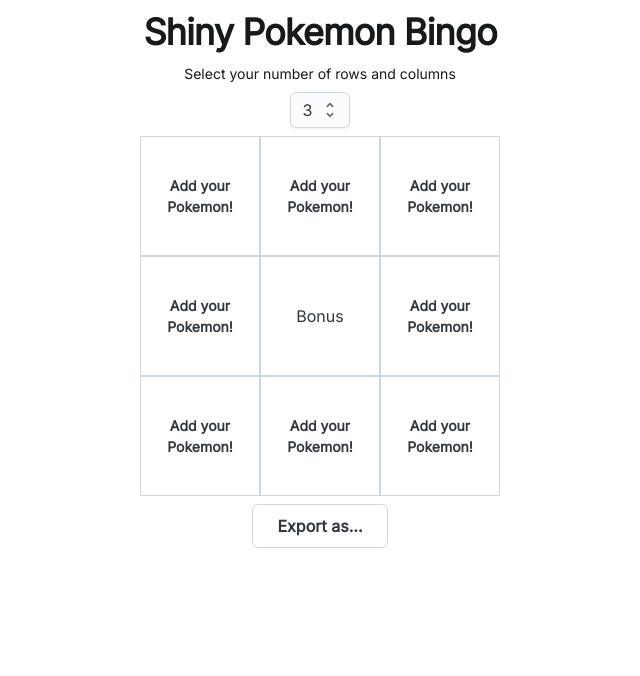
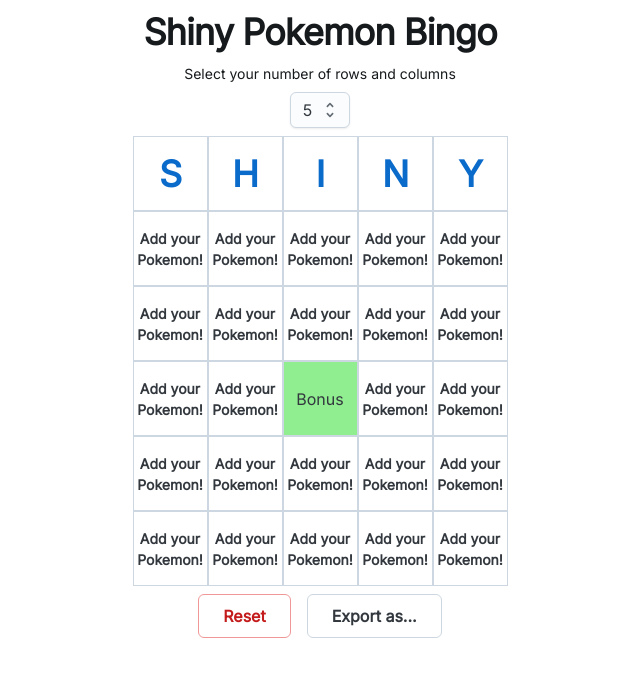
Before and after one commit to Dr-Wyatt/shinyPokemonBingo, a React (Vite) app: page / in a window 1280 px wide. Shown: the top 676 px of the page, without its empty margins (320-960 px from the left). Built offline with nearby package versions, Linux system fonts and the light colour scheme.

Commit message:
added words a nd other minor changes

```diff
--- a/src/BingoBoard.tsx
+++ b/src/BingoBoard.tsx
@@ -9,6 +9,7 @@
   MenuButton,
   Menu,
   MenuItem,
+  Typography,
 } from "@mui/joy";
 import React, { useCallback, useRef, useState } from "react";
 import { AddPokemonModal } from "./AddPokemonModal";
@@ -34,12 +35,35 @@
     }),
   );
 }
+function getMinWidth(numberOfRows: number): number {
+  switch (numberOfRows) {
+    case 3:
+      return 120;
+    case 5:
+      return 75;
+    default:
+      return 120;
+  }
+}
+
+function getBackGroundColor(status: BingoSquare["status"]): string | undefined {
+  switch (status) {
+    case "found":
+      return "lightGreen";
+    case "hunting":
+      return "orange";
+    case "not_found":
+      return undefined;
+    default:
+      return undefined;
+  }
+}
 
 export function BingoBoard(): React.JSX.Element {
   const exportRef = useRef();
 
   const [bingoBoard, setBingoBoard] = useState<BingoBoardType>(
-    createBingoBoard(3),
+    createBingoBoard(5),
   );
   const [numberOfRows, setNumberOfRows] = useState<number>(bingoBoard.length);
 
@@ -94,6 +118,10 @@
     [],
   );
 
+  const handleReset = useCallback(() => {
+    setBingoBoard(createBingoBoard(numberOfRows));
+  }, [numberOfRows]);
+
   const handleExport = useCallback(
     (fileType: string | null) => async () => {
       const element = exportRef.current;
@@ -137,7 +165,7 @@
               "select-number-of-rows-label select-number-of-rows",
           },
         }}
-        defaultValue={3}
+        defaultValue={5}
         onChange={handleNumberOfBoxes}
         value={numberOfRows}
       >
@@ -146,16 +174,31 @@
       </Select>
 
       <Box ref={exportRef}>
+        <Stack direction={"row"}>
+          {Array.from("SHINY").map((value, index) => (
+            <BingoSquareWrapper
+              bingoSquareID={`${value}-${index}`}
+              sx={{ minWidth: bingoBoard.length === 3 ? 72 : 75 }}
+            >
+              <Typography level="h1" color="primary">
+                {value}
+              </Typography>
+            </BingoSquareWrapper>
+          ))}
+        </Stack>
         {bingoBoard.map((row, rowIndex) => (
           <Stack key={`row-${rowIndex}`} direction={"row"}>
             {row.map((bingoSquare, index) => (
               <BingoSquareWrapper
-                bingoBoard={bingoBoard}
-                bingoSquare={bingoSquare}
+                bingoSquareID={bingoSquare.id}
+                sx={{
+                  minWidth: getMinWidth(bingoBoard.length),
+                  backgroundColor: getBackGroundColor(bingoSquare.status),
+                }}
               >
                 {(bingoBoard.length === 3 && bingoSquare.id === "1-1") ||
                 (bingoBoard.length === 5 && bingoSquare.id === "2-2") ? (
-                  <Box>Bonus</Box>
+                  <Box sx={{ backgroundColor: "lightGreen" }}>Bonus</Box>
                 ) : bingoSquare.path ? (
                   <Button
                     key={`${rowIndex}-${index}-edit-button`}
@@ -184,6 +227,15 @@
         ))}
       </Box>
 
+      <Stack direction={"row"} spacing={2}>
+        <Button
+          color="danger"
+          variant="outlined"
+          size={"lg"}
+          onClick={handleReset}
+        >
+          Reset
+        </Button>
         <Dropdown>
           <MenuButton size={"lg"}>Export as...</MenuButton>
           <Menu>
@@ -191,6 +243,7 @@
             <MenuItem onClick={handleExport("jpg")}>JPG</MenuItem>
           </Menu>
         </Dropdown>
+      </Stack>
       <AddPokemonModal
         square={selectedSquare}
         open={openAddModal}
--- a/src/BingoSquareWrapper.tsx
+++ b/src/BingoSquareWrapper.tsx
@@ -1,51 +1,25 @@
 import { AspectRatio } from "@mui/joy";
-import { BingoBoardType, BingoSquare } from "./BingoBoard";
+import { BingoSquare } from "./BingoBoard";
 
 import React, { PropsWithChildren } from "react";
-
-function getMinWidth(numberOfRows: number): number {
-  switch (numberOfRows) {
-    case 3:
-      return 120;
-    case 5:
-      return 75;
-    default:
-      return 100;
-  }
-}
-
-function getBackGroundColor(status: BingoSquare["status"]): string | undefined {
-  switch (status) {
-    case "found":
-      return "lightGreen";
-    case "hunting":
-      return "orange";
-    case "not_found":
-      return undefined;
-    default:
-      return undefined;
-  }
-}
+import { SxProps } from "@mui/joy/styles/types";
 
 interface Props {
-  bingoSquare: BingoSquare;
-  bingoBoard: BingoBoardType;
+  bingoSquareID: BingoSquare["id"];
+  sx?: SxProps;
 }
 
 export function BingoSquareWrapper(
   props: PropsWithChildren<Props>,
 ): React.JSX.Element {
-  const { bingoSquare, bingoBoard, children } = props;
+  const { bingoSquareID, sx, children } = props;
   return (
     <AspectRatio
-      id={bingoSquare.id}
-      key={bingoSquare.id}
+      id={bingoSquareID}
+      key={bingoSquareID}
       ratio={"1/1"}
       variant="outlined"
-      sx={{
-        minWidth: getMinWidth(bingoBoard.length),
-        backgroundColor: getBackGroundColor(bingoSquare.status),
-      }}
+      sx={sx}
     >
       {children}
     </AspectRatio>
--- a/tsconfig.node.json
+++ b/tsconfig.node.json
@@ -4,7 +4,7 @@
     "tsBuildInfoFile": "./node_modules/.tmp/tsconfig.node.tsbuildinfo",
     "skipLibCheck": true,
     "module": "ESNext",
-    "moduleResolution": "Node",
+    "moduleResolution": "bundler",
     "allowSyntheticDefaultImports": true,
     "strict": true,
     "noEmit": true
```
Lines whose indentation alone changed are shown as unchanged.
